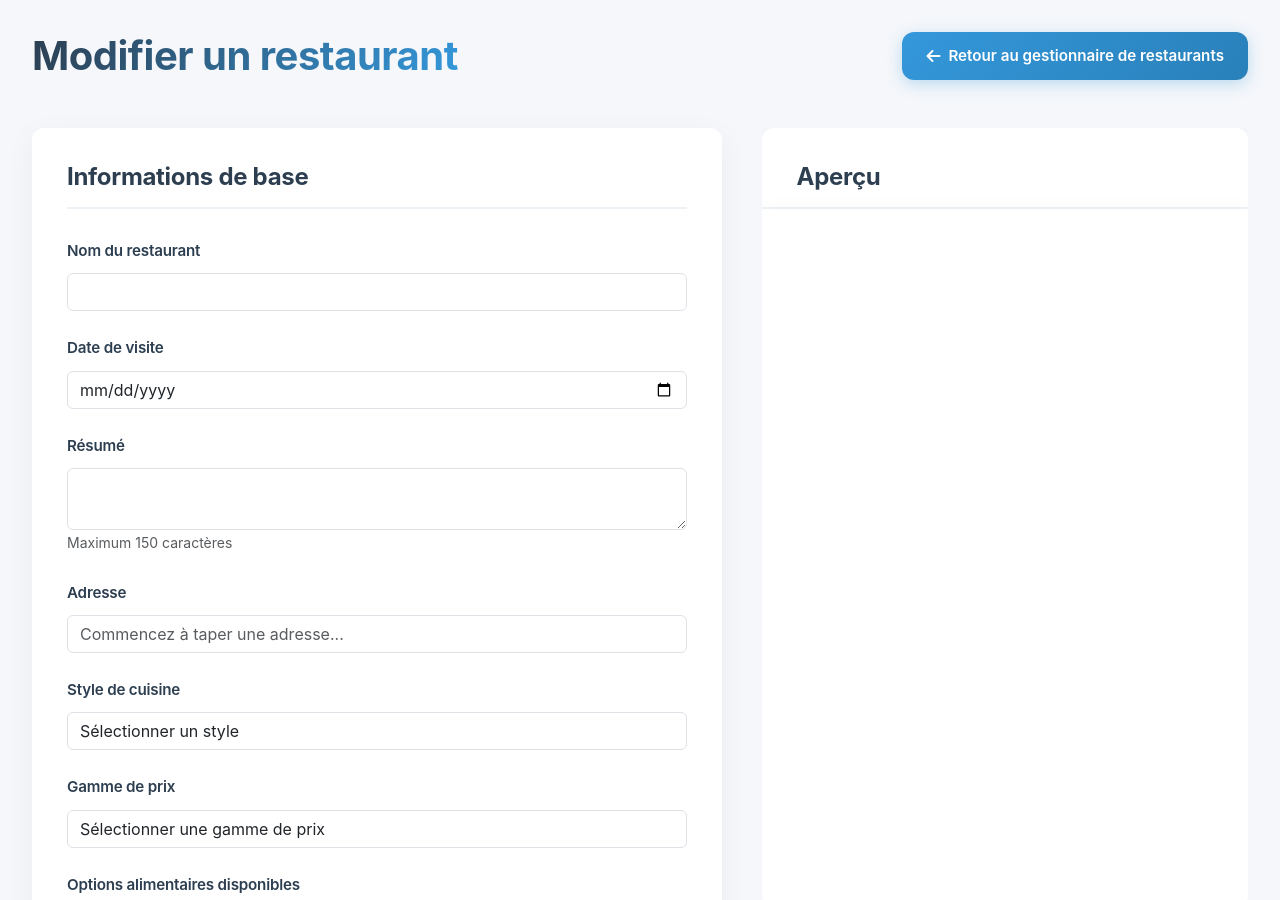
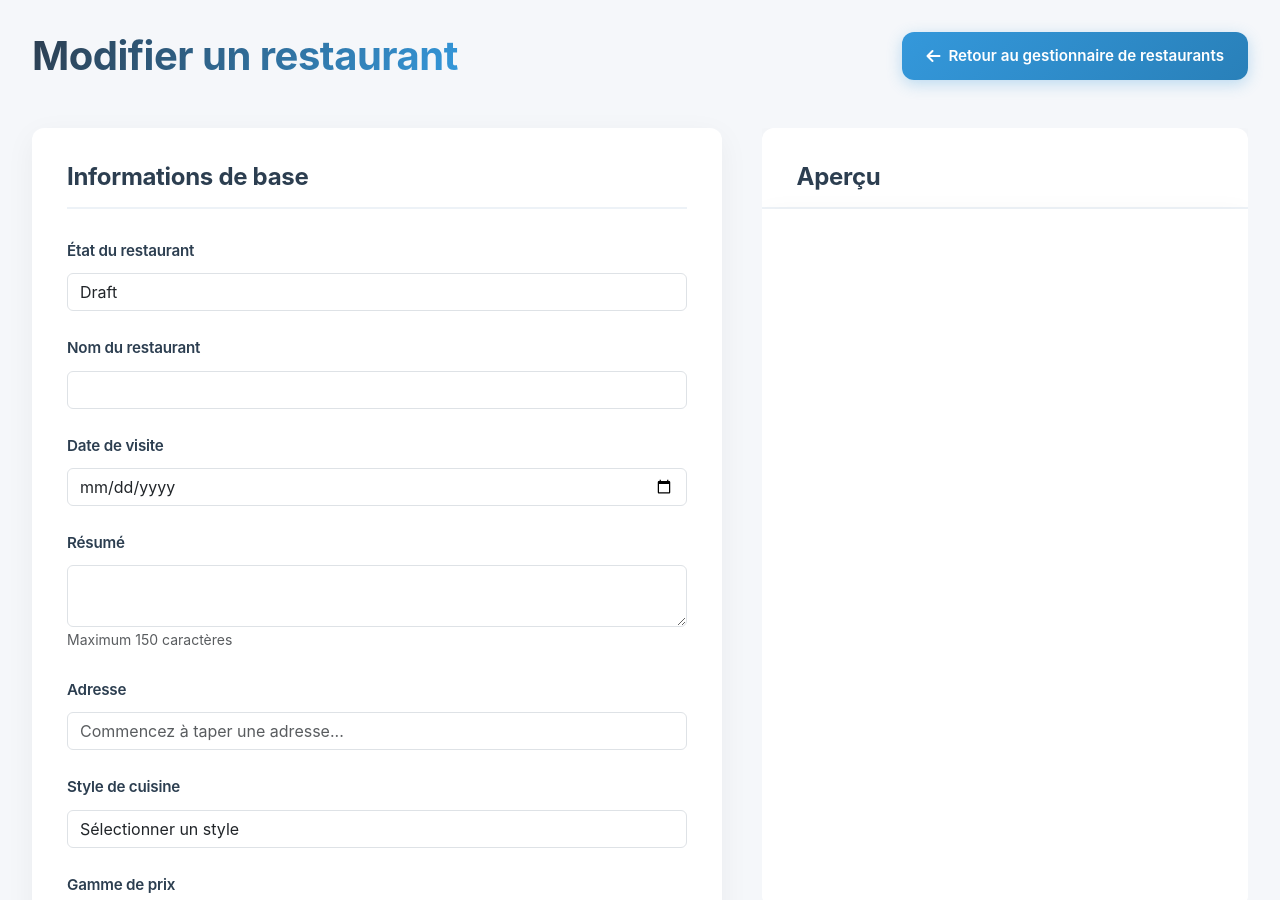
Before and after one commit to Natael21/blog-culinaire, a Jekyll site: the page admin/edit-resto.html, which Jekyll copies as it is, in a window 1280 px wide and 900 px high. Built offline with Jekyll 4.4.1, drawn with Linux system fonts in a browser that asks for light colours.

Commit message:
Add restaurant state selection to edit-resto.html: Introduced a dropdown for selecting the restaurant's state (Draft or Ready) to enhance form functionality. Removed unnecessary console logging for cleaner code.

```diff
--- a/admin/edit-resto.html
+++ b/admin/edit-resto.html
@@ -2522,6 +2521,17 @@ ${editorContent}`;
                 <!-- Informations de base -->
                 <div class="form-section">
                     <h2 class="form-section-title">Informations de base</h2>
+                    <div class="form-group">
+                        <label for="state" class="form-label">État du restaurant</label>
+                        <div class="input-wrapper">
+                            <select class="form-control" id="state" name="state" required>
+                                <option value="draft">Draft</option>
+                                <option value="ready">Ready</option>
+                            </select>
+                            <div class="invalid-feedback">Veuillez sélectionner l'état du restaurant</div>
+                        </div>
+                    </div>
+
                     <div class="form-group">
                         <label for="title" class="form-label">Nom du restaurant</label>
                         <div class="input-wrapper">
```
Also changed, not shown: other parts of admin/edit-resto.html (+0 -1 lines).
